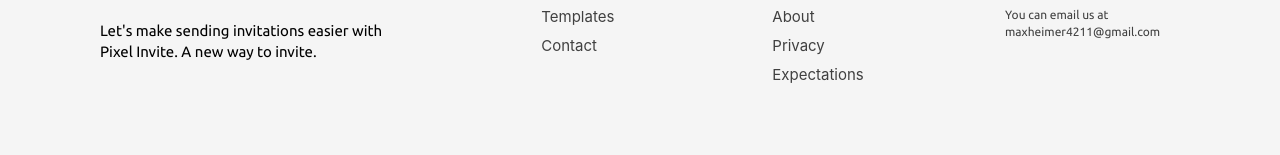
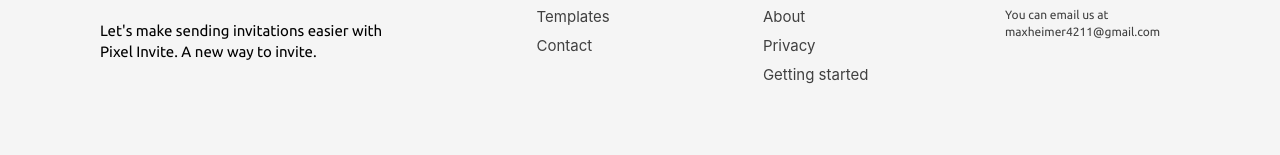
Before and after one commit to atrain42/pixel-invite, a React (Create React App) app: page /contact in a window 1280 px wide. Shown: the part 975-1130 px from the top of the page. Built offline with nearby package versions, Linux system fonts and the light colour scheme.

Commit message:
site updates

```diff
--- a/src/layout/Footer.js
+++ b/src/layout/Footer.js
@@ -30,8 +30,8 @@
           <Link to="/privacy" className={classes.footLink}>
             Privacy
           </Link>
-          <Link to="/" className={classes.footLink}>
-            Expectations
+          <Link to="/steps" className={classes.footLink}>
+            Getting started
           </Link>
         </div>
         <div className={classes.footerLinks}>
--- a/src/pages/Contact.module.css
+++ b/src/pages/Contact.module.css
@@ -100,6 +100,10 @@
     justify-content: flex-start;
   }
 
+  .contactBin {
+    padding-top: 15rem;
+  }
+
   .contactSection span {
     flex-direction: column;
   }
```
